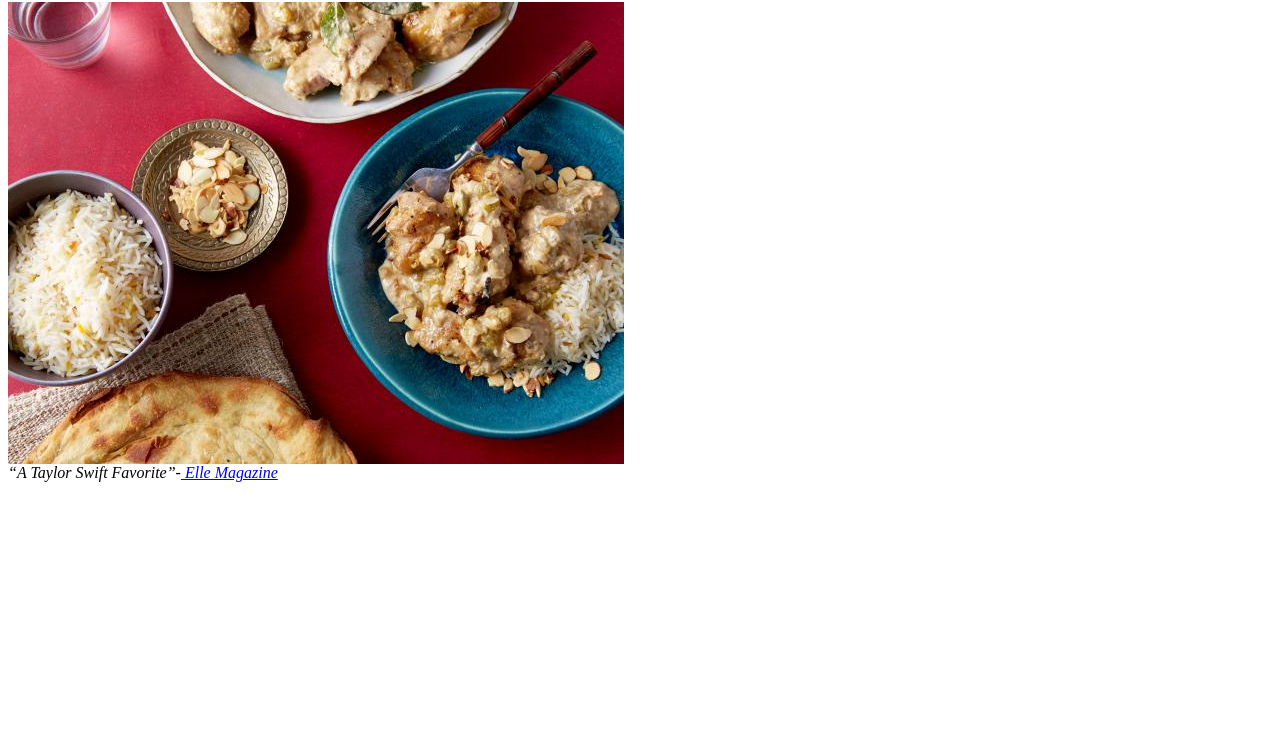
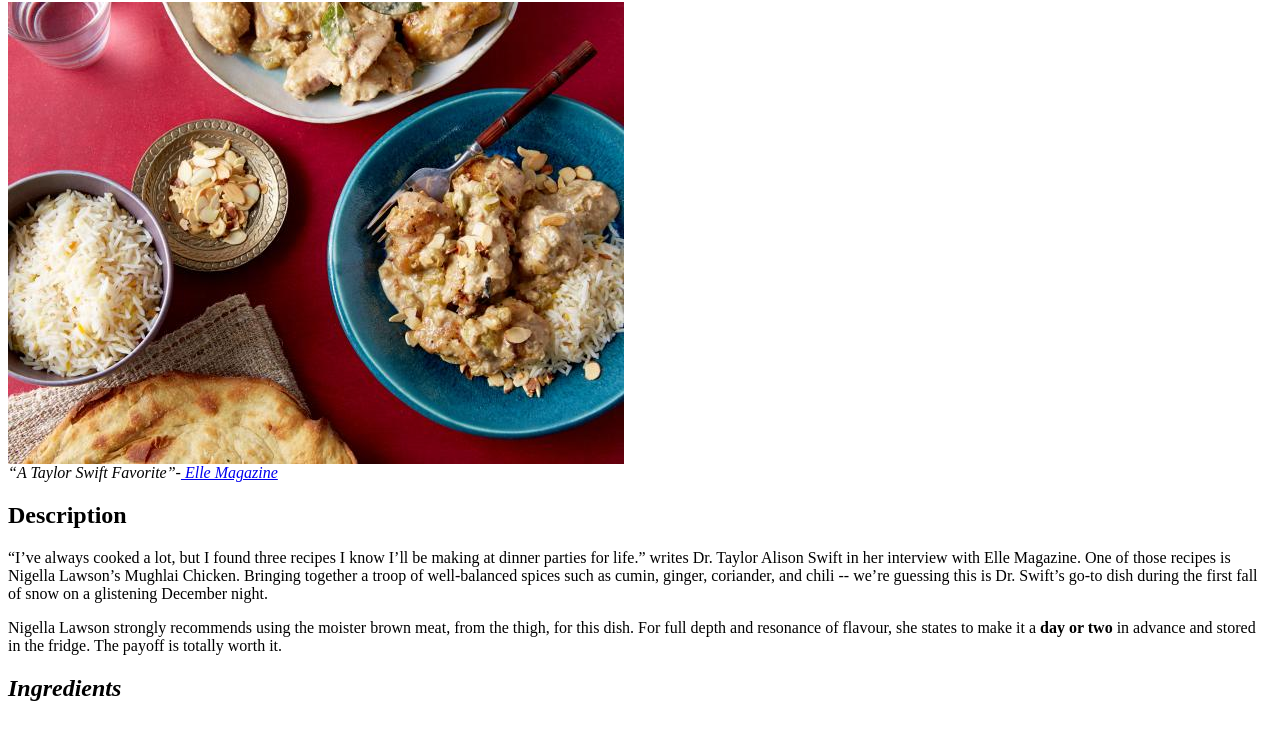
Before and after one commit to elasticevan/odin-recipes, a plain HTML site: page recipes/mughlai_chicken_tv.html in a window 1280 px wide. Shown: the part 64-800 px from the top of the page. Drawn offline with Linux system fonts and the light colour scheme.

Commit message:
Describe recipe

```diff
--- a/recipes/mughlai_chicken_tv.html
+++ b/recipes/mughlai_chicken_tv.html
@@ -9,7 +9,16 @@
   <br>
   <em>&ldquo;A Taylor Swift Favorite&rdquo;-<a href='https://www.elle.com/culture/celebrities/a26628467/taylor-swift-30th-birthday-lessons/#:~:text=I%E2%80%99ve%20always%20cooked,a%20%E2%80%9Cweird%20flex.%E2%80%9D)' target='_blank'>
 Elle Magazine</a></em>
-
-
+  <h2>Description</h2>
+  <p>&ldquo;I&rsquo;ve always cooked a lot, but I found three recipes I know I&rsquo;ll be
+  making at dinner parties for life.&rdquo;
+  writes Dr. Taylor Alison Swift in her interview with Elle Magazine.
+  One of those recipes is Nigella Lawson&rsquo;s Mughlai Chicken.  Bringing together a troop
+  of well-balanced spices such as cumin, ginger, coriander, and chili -- we&rsquo;re guessing
+  this is Dr. Swift&rsquo;s go-to dish during the first fall of snow on a glistening December night.</p>
+  <p>Nigella Lawson strongly recommends using the moister brown meat, from the thigh, for
+  this dish.  For full depth and resonance of flavour, she states to make it a<strong> day or two</strong> in
+  advance and stored in the fridge.  The payoff is totally worth it.</p>
+  <h2><em>Ingredients</em></h2>
 </body>
 </html>
```
